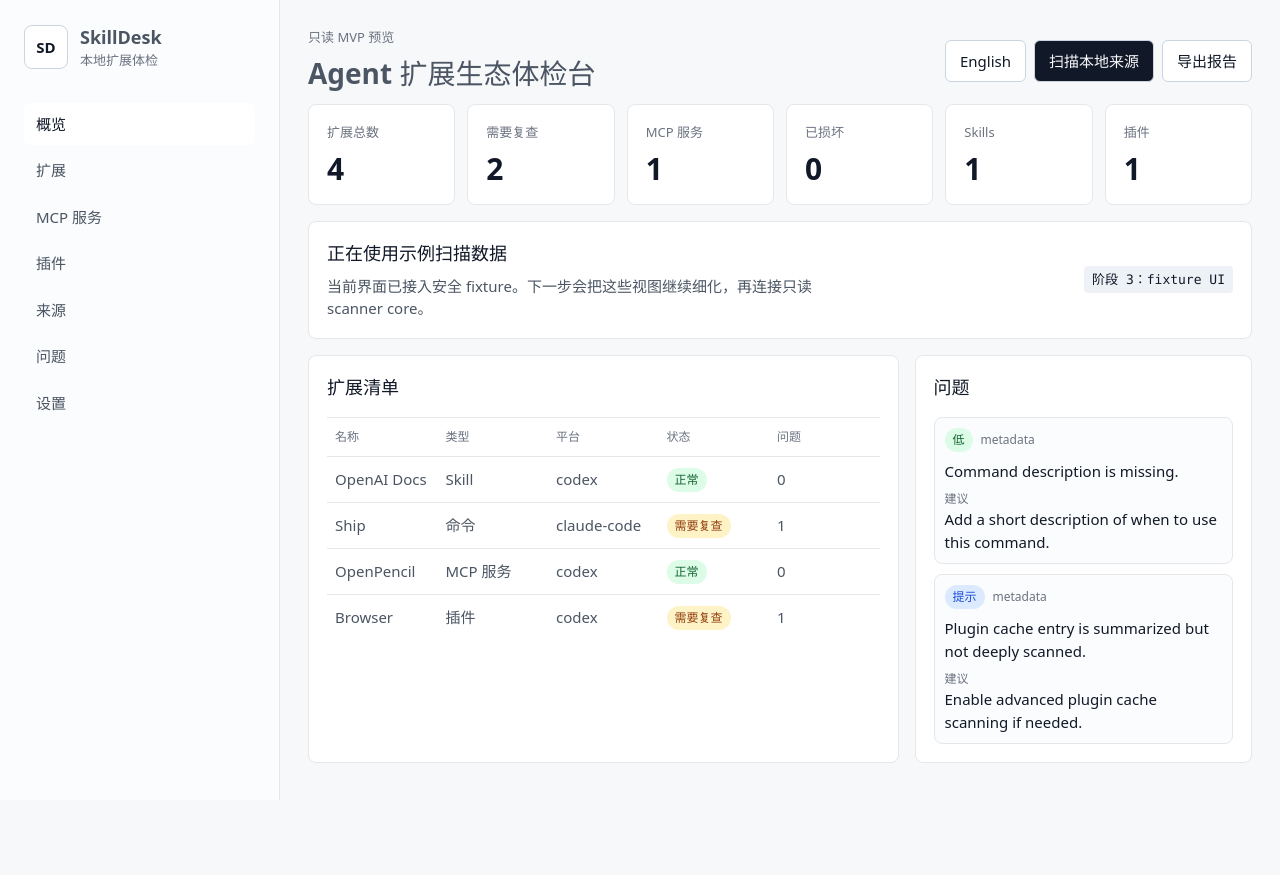
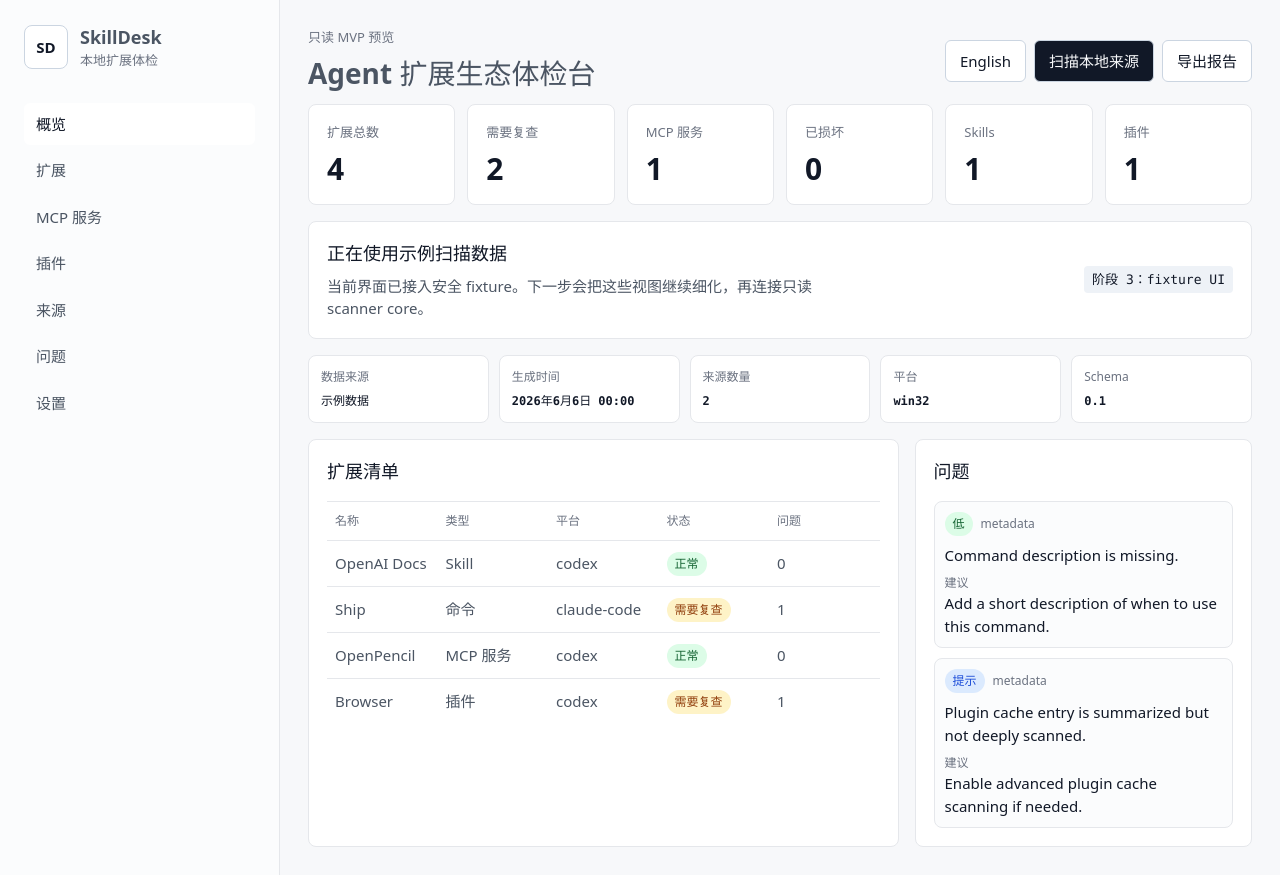
Before and after one commit to haodehaode378/skilldesk-project-brief, a React (Vite) app in the folder skilldesk/: page / in a window 1280 px wide. Before the commit the page ends 800 px from the top, so only its background shows below. Built offline with nearby package versions, Linux system fonts and the light colour scheme.

Commit message:
feat: show report metadata

```diff
--- a/skilldesk/src/App.css
+++ b/skilldesk/src/App.css
@@ -178,6 +178,36 @@ button:focus-visible {
   color: #b42318;
   font-size: 13px;
   margin-top: 8px;
+}
+
+.report-meta {
+  display: grid;
+  grid-template-columns: repeat(5, minmax(0, 1fr));
+  gap: 10px;
+  margin-top: 16px;
+}
+
+.report-meta div {
+  border: 1px solid var(--border);
+  border-radius: 8px;
+  background: var(--surface);
+  padding: 12px;
+}
+
+.report-meta span {
+  display: block;
+  color: var(--muted);
+  font-size: 12px;
+  margin-bottom: 6px;
+}
+
+.report-meta strong {
+  display: block;
+  color: var(--text-h);
+  font-family: var(--mono);
+  font-size: 12px;
+  font-weight: 600;
+  overflow-wrap: anywhere;
 }
 
 .split-grid {
@@ -502,6 +532,10 @@ code {
     grid-template-columns: repeat(2, minmax(0, 1fr));
   }
 
+  .report-meta {
+    grid-template-columns: 1fr;
+  }
+
   .split-grid,
   .content-grid {
     grid-template-columns: 1fr;
--- a/skilldesk/src/App.tsx
+++ b/skilldesk/src/App.tsx
@@ -44,6 +44,7 @@ const viewOrder: ViewKey[] = [
 type StatusFilter = HealthStatus | 'all'
 type EntityKindFilter = EntityKind | 'all'
 type IssueSeverityFilter = IssueSeverity | 'all'
+type ScanState = 'fixture' | 'cached' | 'scanning' | 'local' | 'error'
 
 const statusFilters: StatusFilter[] = [
   'all',
@@ -116,6 +117,34 @@ function formatKind(kind: EntityKind, copy: typeof appCopy['zh-CN']) {
   return labels[kind]
 }
 
+function formatReportDate(value: string, locale: Locale) {
+  const date = new Date(value)
+
+  if (Number.isNaN(date.getTime())) {
+    return value
+  }
+
+  return new Intl.DateTimeFormat(locale, {
+    dateStyle: 'medium',
+    timeStyle: 'short',
+  }).format(date)
+}
+
+function formatReportSource(
+  scanState: ScanState,
+  copy: typeof appCopy['zh-CN'],
+) {
+  const labels: Record<ScanState, string> = {
+    fixture: copy.dashboard.reportSourceFixture,
+    cached: copy.dashboard.reportSourceCached,
+    scanning: copy.dashboard.reportSourceScanning,
+    local: copy.dashboard.reportSourceLocal,
+    error: copy.dashboard.reportSourceError,
+  }
+
+  return labels[scanState]
+}
+
 function App() {
   const [locale, setLocale] = useState<Locale>(() => loadLocale())
   const [initialCachedReport] = useState(() => loadCachedReport())
@@ -123,8 +152,8 @@ function App() {
   const [report, setReport] = useState<ScanReport>(
     () => initialCachedReport ?? fixtureScanReport,
   )
-  const [scanState, setScanState] = useState<'fixture' | 'scanning' | 'local' | 'error'>(
-    () => (initialCachedReport ? 'local' : 'fixture'),
+  const [scanState, setScanState] = useState<ScanState>(
+    () => (initialCachedReport ? 'cached' : 'fixture'),
   )
   const [scanError, setScanError] = useState('')
   const [exportMessage, setExportMessage] = useState('')
@@ -245,6 +274,7 @@ function App() {
         {activeView === 'overview' && (
           <OverviewView
             copy={copy}
+            locale={locale}
             report={report}
             totals={totals}
             scanState={scanState}
@@ -296,17 +326,21 @@ function App() {
 
 function OverviewView({
   copy,
+  locale,
   report,
   totals,
   scanState,
   scanError,
 }: {
   copy: typeof appCopy['zh-CN']
+  locale: Locale
   report: ScanReport
   totals: ScanReport['totals']
-  scanState: 'fixture' | 'scanning' | 'local' | 'error'
+  scanState: ScanState
   scanError: string
 }) {
+  const isLocalReport = scanState === 'local' || scanState === 'cached'
+
   return (
     <>
       <section className="summary-grid" aria-label="Health summary">
@@ -321,22 +355,45 @@ function OverviewView({
       <section className="panel">
         <div>
           <h3>
-            {scanState === 'local'
+            {isLocalReport
               ? copy.dashboard.localPanelTitle
               : copy.dashboard.panelTitle}
           </h3>
           <p>
-            {scanState === 'local'
+            {isLocalReport
               ? copy.dashboard.localPanelBody
               : copy.dashboard.panelBody}
           </p>
           {scanState === 'error' && <p className="error-text">{scanError}</p>}
         </div>
         <code>
-          {scanState === 'local'
+          {isLocalReport
             ? copy.dashboard.localPhaseTag
             : copy.dashboard.phaseTag}
         </code>
+      </section>
+
+      <section className="report-meta" aria-label={copy.dashboard.reportSummaryTitle}>
+        <ReportMetaItem
+          label={copy.dashboard.reportSource}
+          value={formatReportSource(scanState, copy)}
+        />
+        <ReportMetaItem
+          label={copy.dashboard.generatedAt}
+          value={formatReportDate(report.generatedAt, locale)}
+        />
+        <ReportMetaItem
+          label={copy.dashboard.scanRoots}
+          value={String(report.roots.length)}
+        />
+        <ReportMetaItem
+          label={copy.dashboard.machinePlatform}
+          value={report.machine.platform}
+        />
+        <ReportMetaItem
+          label={copy.dashboard.schemaVersion}
+          value={report.schemaVersion}
+        />
       </section>
 
       <section className="split-grid">
@@ -353,6 +410,15 @@ function SummaryCard({ label, value }: { label: string; value: number }) {
       <span>{label}</span>
       <strong>{value}</strong>
     </article>
+  )
+}
+
+function ReportMetaItem({ label, value }: { label: string; value: string }) {
+  return (
+    <div>
+      <span>{label}</span>
+      <strong>{value}</strong>
+    </div>
   )
 }
 
--- a/skilldesk/src/app/i18n.ts
+++ b/skilldesk/src/app/i18n.ts
@@ -34,6 +34,17 @@ type AppCopy = {
     localPanelTitle: string
     localPanelBody: string
     localPhaseTag: string
+    reportSummaryTitle: string
+    reportSource: string
+    reportSourceFixture: string
+    reportSourceCached: string
+    reportSourceScanning: string
+    reportSourceLocal: string
+    reportSourceError: string
+    generatedAt: string
+    scanRoots: string
+    machinePlatform: string
+    schemaVersion: string
   }
   labels: {
     name: string
@@ -143,6 +154,17 @@ export const appCopy: Record<Locale, AppCopy> = {
       localPanelBody:
         '扫描器已读取默认 Skill 来源，只收集路径、数量、修改时间和基础元数据，不执行脚本或插件命令。',
       localPhaseTag: '阶段 4：本机扫描',
+      reportSummaryTitle: '报告摘要',
+      reportSource: '数据来源',
+      reportSourceFixture: '示例数据',
+      reportSourceCached: '本机缓存报告',
+      reportSourceScanning: '正在扫描',
+      reportSourceLocal: '刚完成的本机扫描',
+      reportSourceError: '扫描失败，显示上次报告',
+      generatedAt: '生成时间',
+      scanRoots: '来源数量',
+      machinePlatform: '平台',
+      schemaVersion: 'Schema',
     },
     labels: {
       name: '名称',
@@ -251,6 +273,17 @@ export const appCopy: Record<Locale, AppCopy> = {
       localPanelBody:
         'The scanner reads default skill sources and collects paths, counts, mtimes, and basic metadata without executing scripts or plugin commands.',
       localPhaseTag: 'Phase 4: local scan',
+      reportSummaryTitle: 'Report summary',
+      reportSource: 'Data source',
+      reportSourceFixture: 'Fixture data',
+      reportSourceCached: 'Cached local report',
+      reportSourceScanning: 'Scanning',
+      reportSourceLocal: 'Fresh local scan',
+      reportSourceError: 'Scan failed, showing previous report',
+      generatedAt: 'Generated at',
+      scanRoots: 'Scan roots',
+      machinePlatform: 'Platform',
+      schemaVersion: 'Schema',
     },
     labels: {
       name: 'Name',
```
